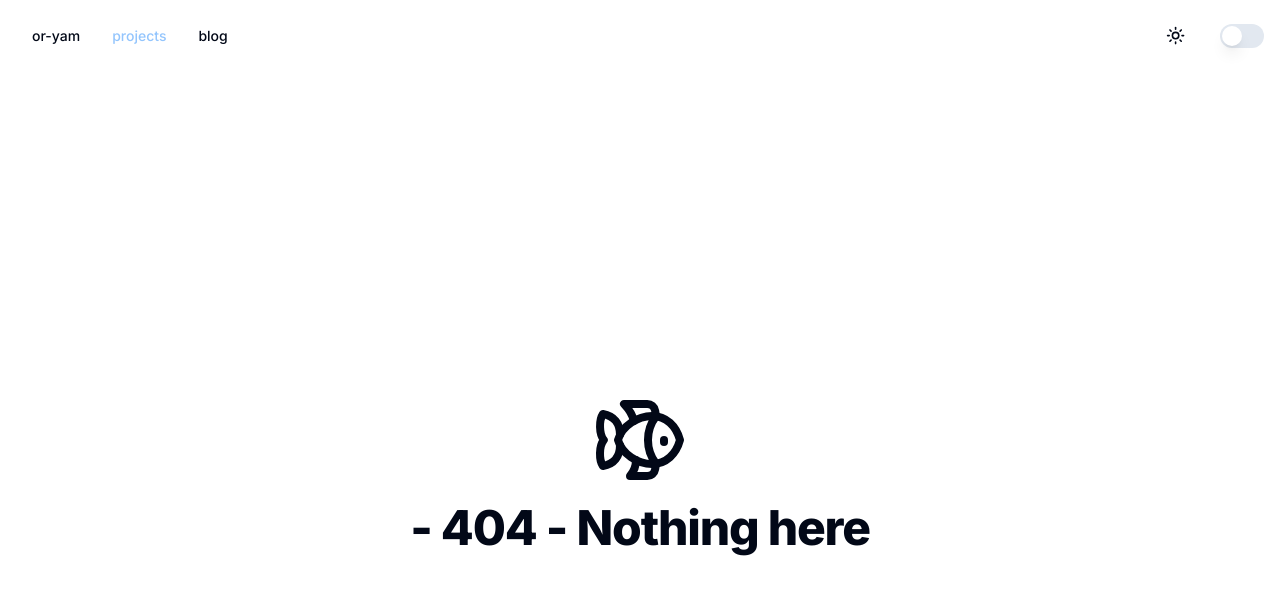
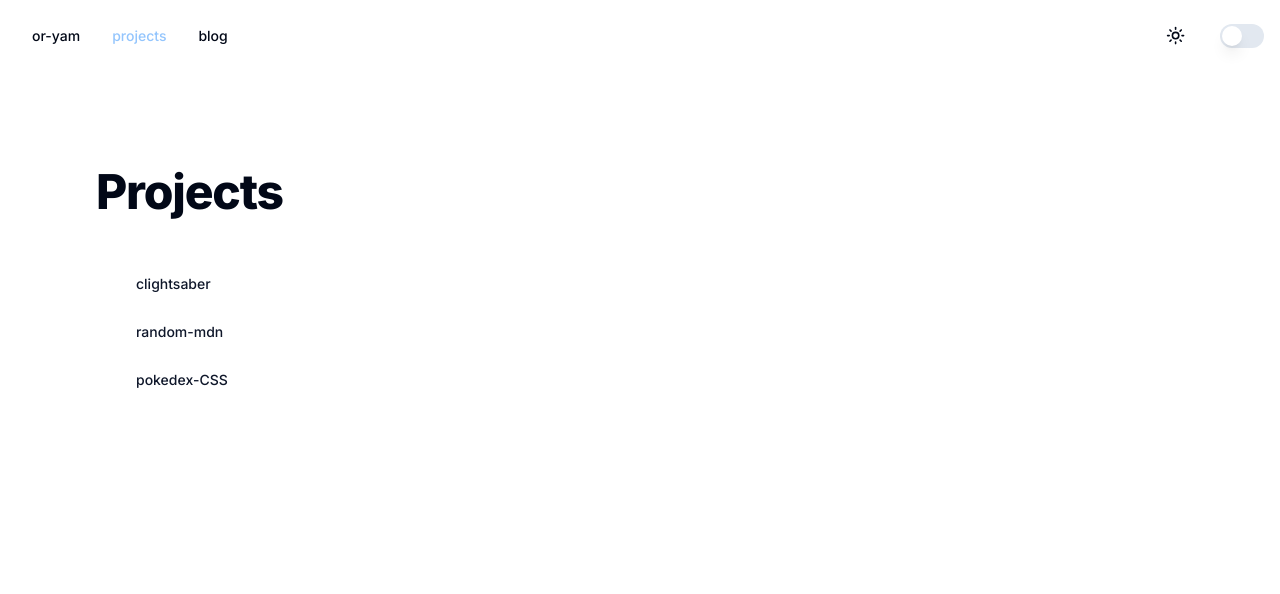
Before and after one commit to or-yam/website, a Next.js app: page /projects in a window 1280 px wide. Before the commit this address had no page. Shown: the top 594 px of the page. Built offline with nearby package versions, Linux system fonts and the light colour scheme.

Commit message:
Add project and blog pages

```diff
--- /dev/null
+++ b/app/blog/[slug]/page.tsx
@@ -0,0 +1,7 @@
+export default function Post() {
+  return (
+    <main className="flex gap-4 min-h-screen flex-col items-start justify-start p-24">
+      🚧
+    </main>
+  );
+}
--- /dev/null
+++ b/app/blog/page.tsx
@@ -0,0 +1,23 @@
+import { buttonVariants } from "@/components/ui/button";
+import Link from "next/link";
+
+export default function Blog() {
+  return (
+    <main className="flex gap-4 min-h-screen flex-col items-start justify-start p-24">
+      <h1 className="scroll-m-20 text-4xl font-extrabold tracking-tight lg:text-5xl">
+        Blog
+      </h1>
+
+      <ul className="my-6 ml-6  [&>li]:mt-2">
+        <li>
+          <Link
+            href="blog/intro-to-webgl-threejs"
+            className={buttonVariants({ variant: "link" })}
+          >
+            Intro to webgl and threejs
+          </Link>
+        </li>
+      </ul>
+    </main>
+  );
+}
--- /dev/null
+++ b/app/projects/[slug]/page.tsx
@@ -0,0 +1,67 @@
+import { Badge } from "@/components/ui/badge";
+import { buttonVariants } from "@/components/ui/button";
+import { cn } from "@/lib/utils";
+import Link from "next/link";
+
+type Props = {
+  params: { slug: string };
+};
+
+type RepoData = {
+  name: string;
+  language: string;
+  topics: string[];
+  description: string;
+  homepage: string;
+};
+
+const getRepoData = async (slug: string): Promise<RepoData | null> => {
+  const response = await fetch(`https://api.github.com/repos/or-yam/${slug}`);
+  if (response.ok) {
+    const data = await response.json();
+    return data as RepoData;
+  }
+  return null;
+};
+
+export default async function Project({ params }: Props) {
+  const data = await getRepoData(params.slug);
+
+  if (!data) {
+    return <div>error</div>;
+  }
+
+  return (
+    <main className="flex gap-4 min-h-screen flex-col items-start justify-start p-24">
+      <h1 className="scroll-m-20 text-4xl font-extrabold tracking-tight lg:text-5xl">
+        {data.name}
+      </h1>
+      <p className="leading-7 [&:not(:first-child)]:mt-6">{data.description}</p>
+
+      <Badge variant="outline">{data.language}</Badge>
+
+      <Link
+        className={buttonVariants({ variant: "link" })}
+        href={data.homepage}
+        target="_blank"
+      >
+        View
+      </Link>
+      <Link
+        className={buttonVariants({ variant: "link" })}
+        href={`https://github.com/or-yam/${params.slug}`}
+        target="_blank"
+      >
+        Source code
+      </Link>
+
+      <ul className="flex gap-2 [&>li]:mt-2">
+        {data.topics?.map((topic) => (
+          <li key={topic}>
+            <Badge>{topic}</Badge>
+          </li>
+        ))}
+      </ul>
+    </main>
+  );
+}
--- /dev/null
+++ b/app/projects/page.tsx
@@ -0,0 +1,38 @@
+import { buttonVariants } from "@/components/ui/button";
+import Link from "next/link";
+
+export default function Projects() {
+  return (
+    <main className="flex gap-4 min-h-screen flex-col items-start justify-start p-24">
+      <h1 className="scroll-m-20 text-4xl font-extrabold tracking-tight lg:text-5xl">
+        Projects
+      </h1>
+      <ul className="my-6 ml-6  [&>li]:mt-2">
+        <li>
+          <Link
+            href="projects/clightsaber"
+            className={buttonVariants({ variant: "link" })}
+          >
+            clightsaber
+          </Link>
+        </li>
+        <li>
+          <Link
+            href="projects/randommdn"
+            className={buttonVariants({ variant: "link" })}
+          >
+            random-mdn
+          </Link>
+        </li>
+        <li>
+          <Link
+            href="projects/pokedeCSS"
+            className={buttonVariants({ variant: "link" })}
+          >
+            pokedex-CSS
+          </Link>
+        </li>
+      </ul>
+    </main>
+  );
+}
```
